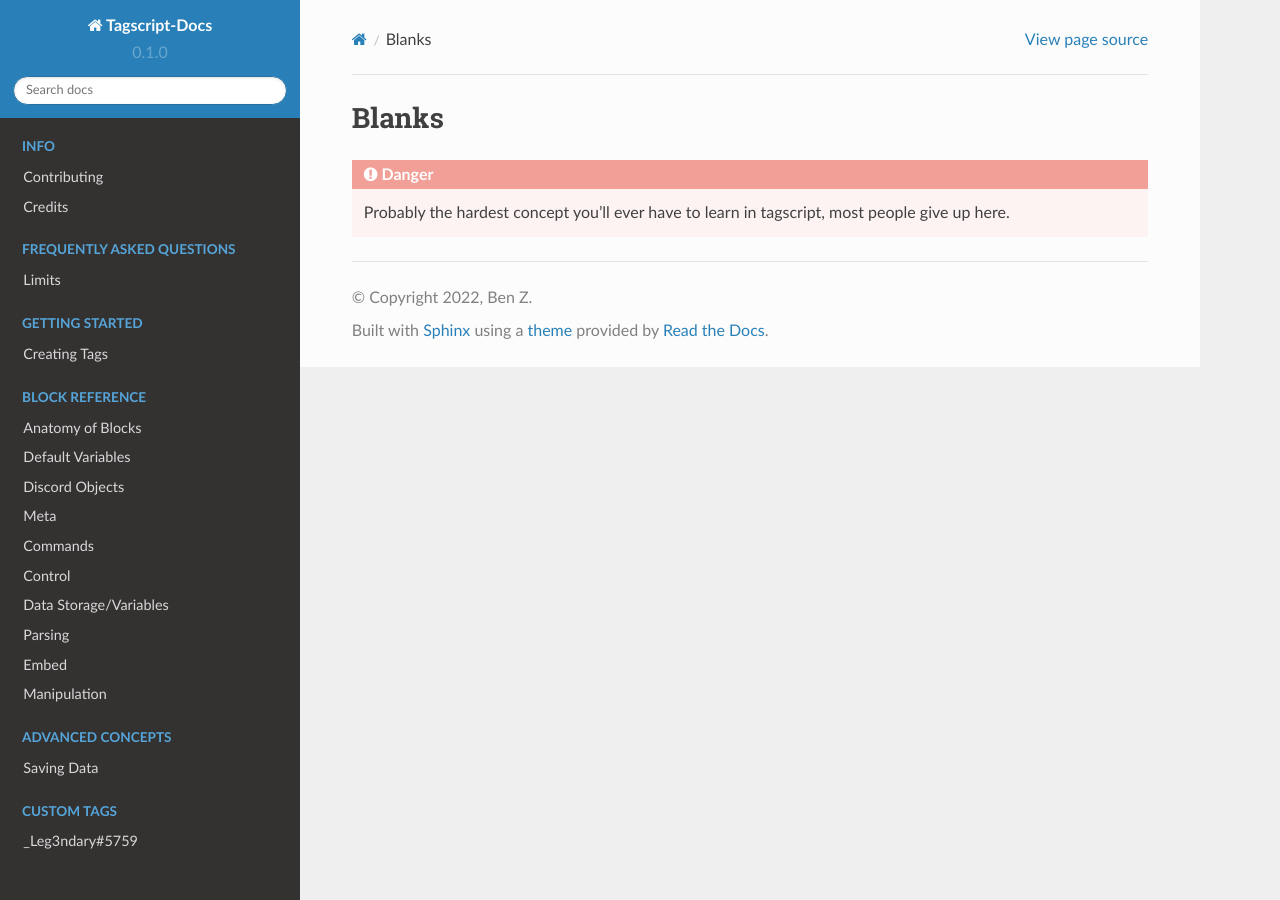
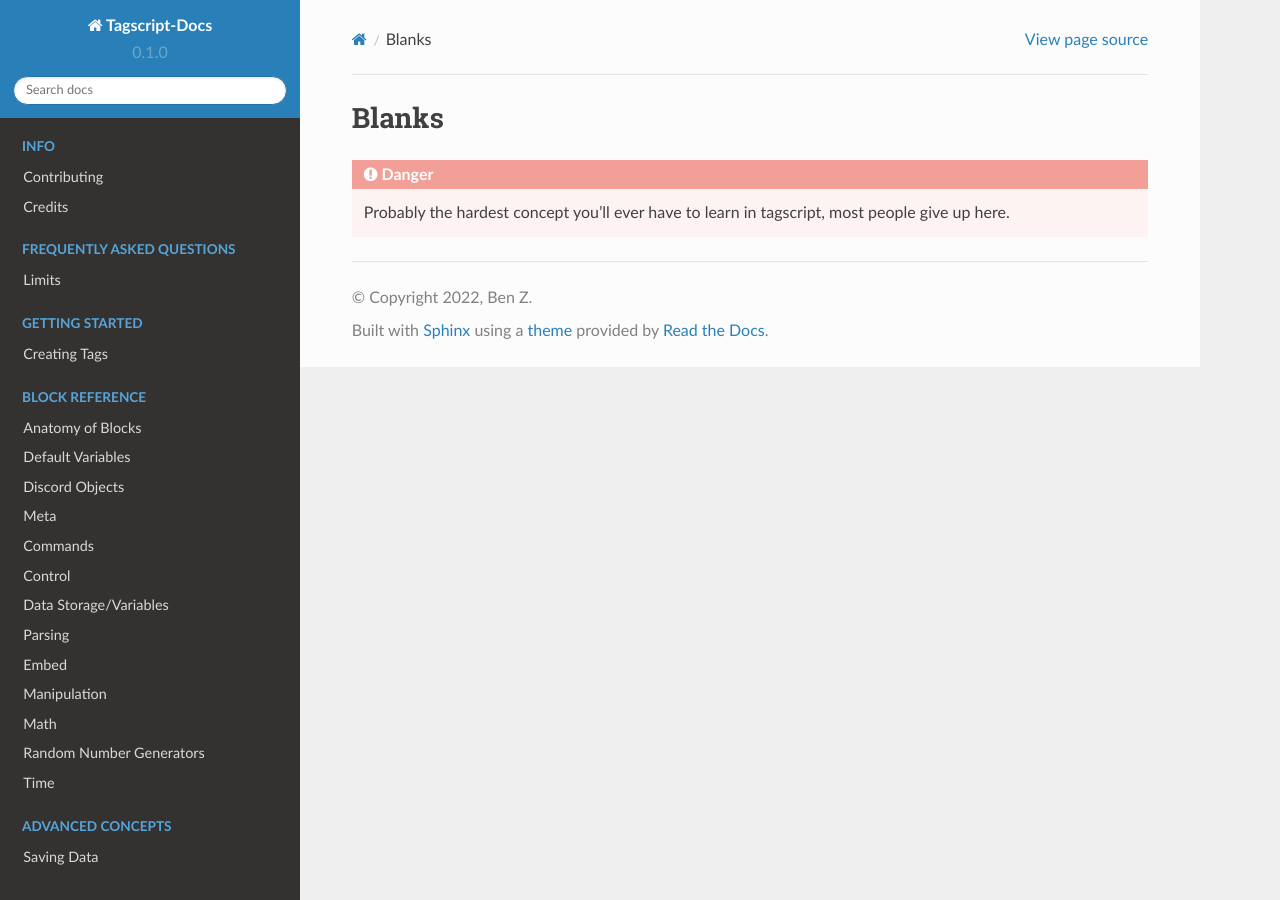
Before and after one commit to Leg3ndary/tagscript-docs, a Sphinx documentation site: the page built from docs/source/AdvancedConcepts/blanks.rst, in a window 1280 px wide. Built offline with Sphinx 7.4.7 and the Read the Docs theme 2.0.0, drawn with Linux system fonts in a browser that asks for light colours.

Commit message:
Update index

```diff
--- a/docs/source/index.rst
+++ b/docs/source/index.rst
@@ -78,6 +78,9 @@ This is an unofficial guide to Carl-bot's tagscript, started by `_Leg3ndary#5759
     BlockReference/parsing
     BlockReference/embed
     BlockReference/manipulation
+    BlockReference/math
+    BlockReference/rng
+    BlockReference/time
 
 .. toctree::
     :caption: Advanced Concepts
```
